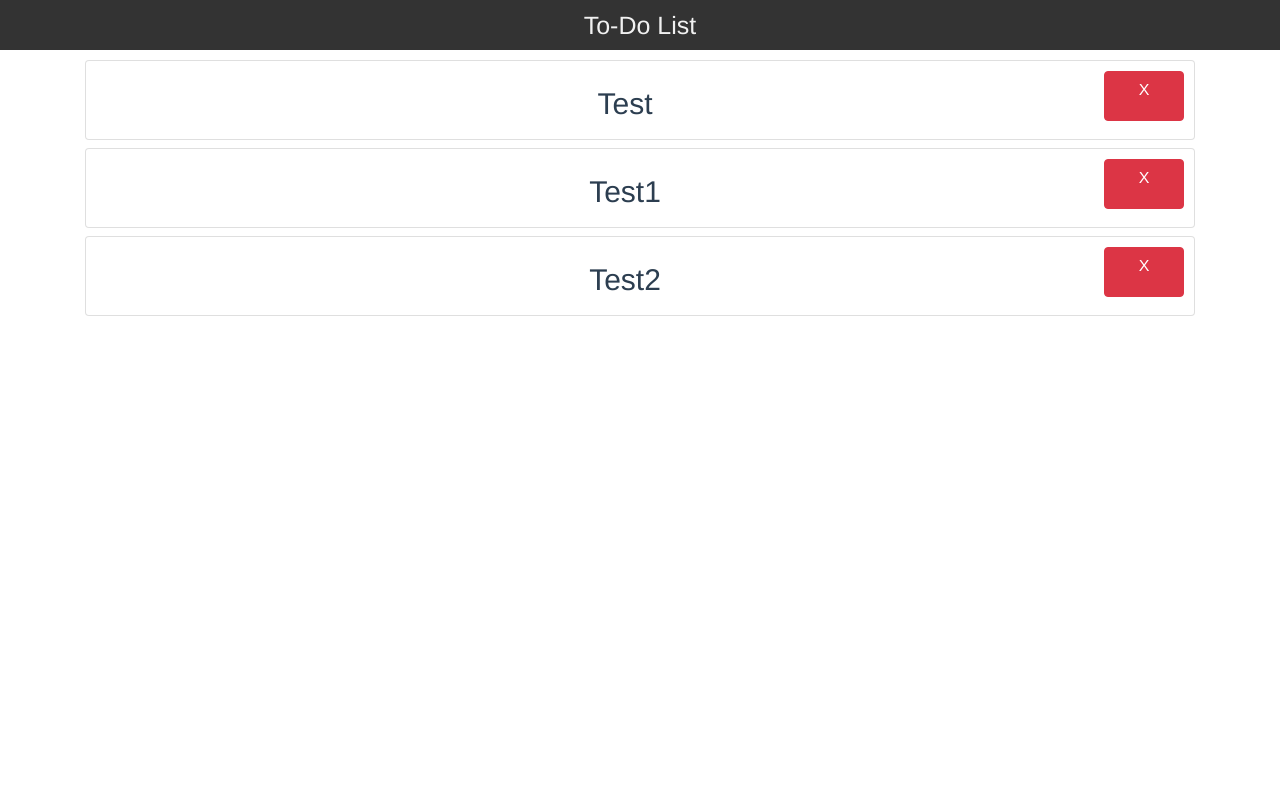
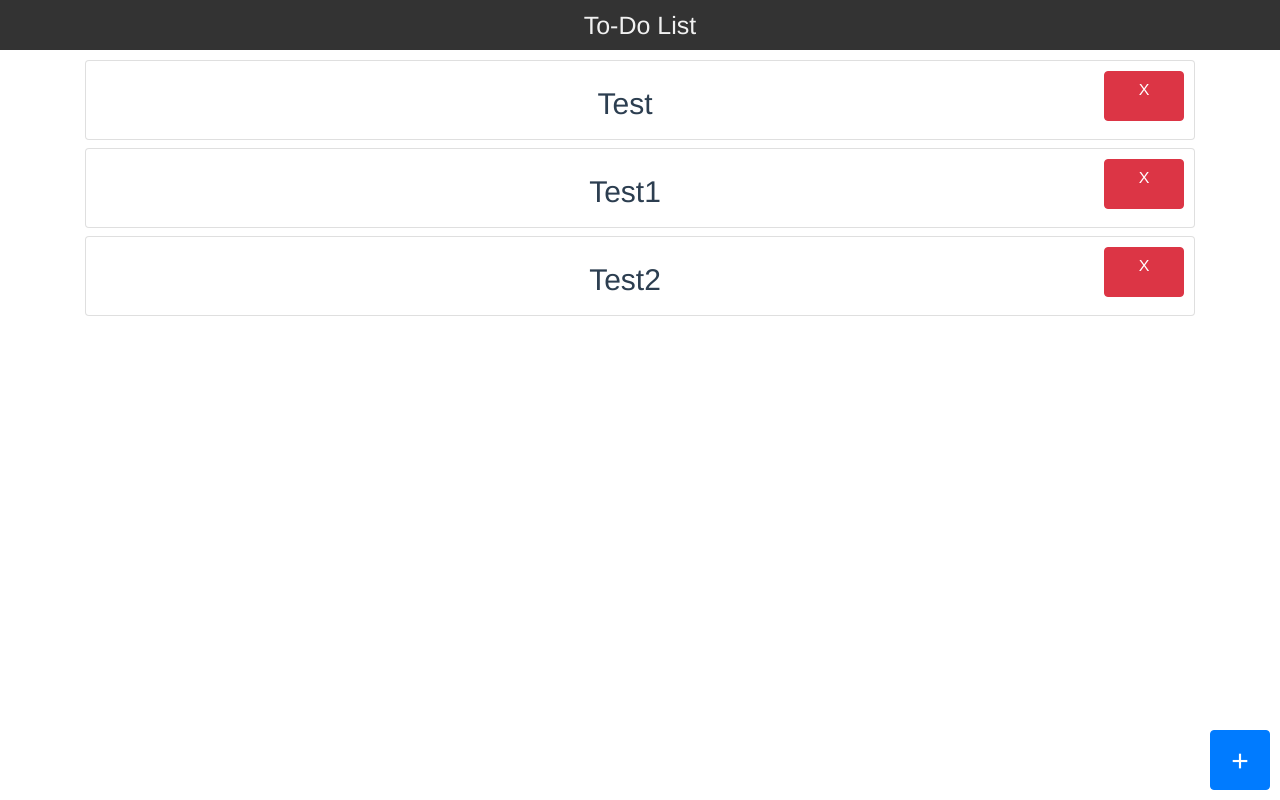
Before and after one commit to samuel-rl/VueJS-To-Do-List, a Vue app: page / in a window 1280 px wide. Built offline with nearby package versions, Linux system fonts and the light colour scheme.

Commit message:
adding addButton and display it

```diff
--- /dev/null
+++ b/src/components/ButtonAdd.vue
@@ -0,0 +1,38 @@
+<template>
+    <div class="container mt-5">
+        <modal-form></modal-form>
+        <ul>
+            <li v-bind:key="index" v-for="(toDo, index) in arrayToDo">
+                <item v-bind:id="index" :toDo="toDo" :suppression="suppression"></item>
+            </li>
+        </ul>
+    </div>
+
+</template>
+
+<template>
+    <button type="button" class="btn btn-primary addButton">+</button>
+</template>
+
+
+<script>
+export default {
+	name: 'ButtonAdd',
+};
+</script>
+
+<style scoped>
+.addButton{
+    width: 60px;
+    height: 60px;
+    position: absolute;
+    bottom: 10px;
+    right: 10px;
+    font-size: 30px;
+    transition: all ease 0.6s;
+}
+
+.addButton:hover{
+    border-radius: 20px;
+}
+</style>
--- a/src/components/Contenu.vue
+++ b/src/components/Contenu.vue
@@ -1,6 +1,7 @@
 <template>
     <div class="container mt-5">
         <modal-form></modal-form>
+        <button-add></button-add>
         <ul>
             <li v-bind:key="index" v-for="(toDo, index) in arrayToDo">
                 <item v-bind:id="index" :toDo="toDo" :suppression="suppression"></item>
@@ -13,6 +14,7 @@
 <script>
 import Item from './Item';
 import ModalForm from './ModalForm';
+import ButtonAdd from './ButtonAdd';
 
 export default {
 	name: 'Contenu',
@@ -37,7 +39,8 @@ export default {
 	},
 	components: {
         Item: Item,
-        ModalForm: ModalForm
+        ModalForm: ModalForm,
+        ButtonAdd: ButtonAdd
 	},
 };
 </script>
```
